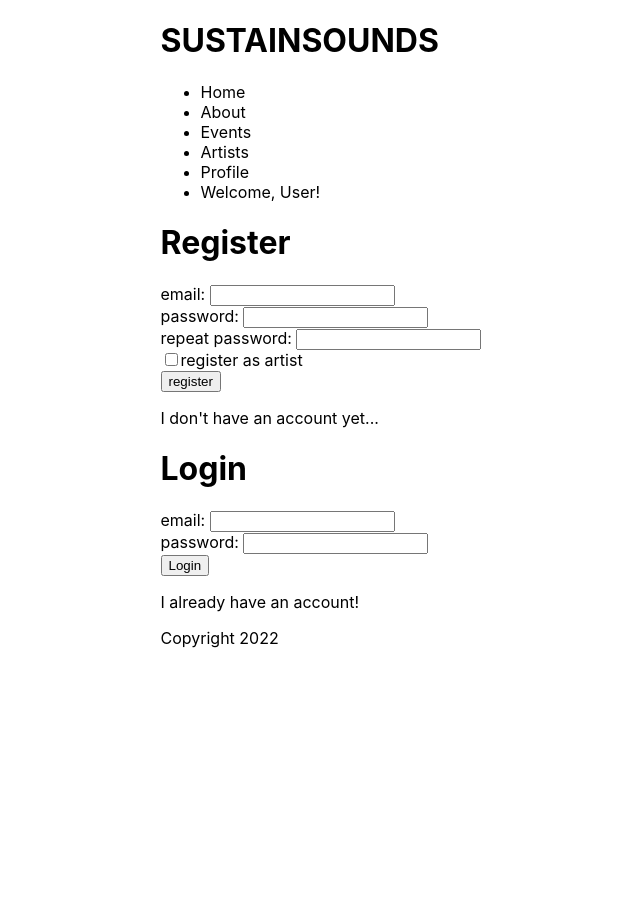
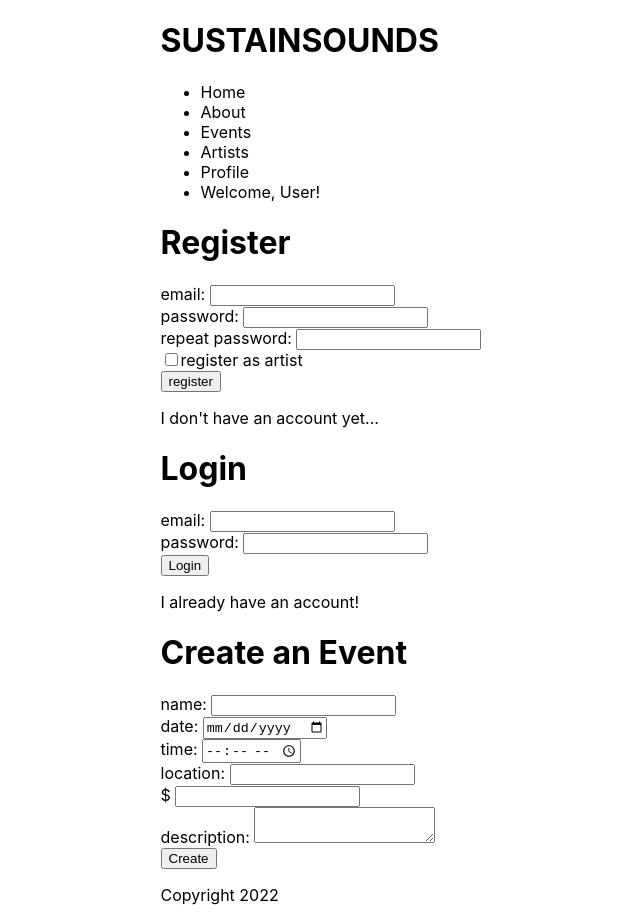
Before and after one commit to vnemchev/sustainsounds-react, a React (Create React App) app in the folder client/: page / in a window 1280 px wide. Shown: the whole page, without its empty margins (319-959 px from the left). Before the commit the page ends 800 px from the top, so only its background shows below. Built offline with nearby package versions, Linux system fonts and the light colour scheme.

Commit message:
Controlled event form

```diff
--- a/client/src/App.js
+++ b/client/src/App.js
@@ -1,8 +1,10 @@
 import Header from './components/common/header/Header';
 import Footer from './components/common/footer/Footer';
 
-import Login from './components/auth/Login';
-import Register from './components/auth/Register';
+import Create from './components/events/create-event/Create';
+
+import Login from './components/auth/login-register/Login';
+import Register from './components/auth/login-register/Register';
 
 const App = () => {
     return (
@@ -12,6 +14,7 @@ const App = () => {
             <div className="main-container">
                 <Register />
                 <Login />
+                <Create />
             </div>
 
             <Footer />
--- a/client/src/components/auth/Login.js
+++ b/client/src/components/auth/login-register/Login.js
@@ -1,5 +1,5 @@
 import { useState } from 'react';
-import * as userService from '../../services/userService';
+import * as userService from '../../../services/userService';
 
 const Login = () => {
     const [loginData, setLoginData] = useState({
@@ -30,7 +30,7 @@ const Login = () => {
                 <h1>Login</h1>
 
                 <div>
-                    <label htmlFor="email">email: </label>
+                    <label htmlFor="login-email">email: </label>
                     <input
                         type="email"
                         id="login-email"
@@ -41,7 +41,7 @@ const Login = () => {
                 </div>
 
                 <div>
-                    <label htmlFor="password">password: </label>
+                    <label htmlFor="login-password">password: </label>
                     <input
                         type="password"
                         id="login-password"
--- a/client/src/components/auth/Register.js
+++ b/client/src/components/auth/login-register/Register.js
@@ -1,5 +1,5 @@
 import { useState } from 'react';
-import * as userService from '../../services/userService';
+import * as userService from '../../../services/userService';
 
 const Register = () => {
     const [registerData, setRegisterData] = useState({
@@ -50,7 +50,7 @@ const Register = () => {
                 <h1>Register</h1>
 
                 <div>
-                    <label htmlFor="email">email: </label>
+                    <label htmlFor="reg-email">email: </label>
                     <input
                         type="email"
                         id="reg-email"
@@ -61,7 +61,7 @@ const Register = () => {
                 </div>
 
                 <div>
-                    <label htmlFor="password">password: </label>
+                    <label htmlFor="reg-password">password: </label>
                     <input
                         type="password"
                         id="reg-password"
--- /dev/null
+++ b/client/src/components/events/create-event/Create.js
@@ -0,0 +1,85 @@
+import { useState } from 'react';
+
+const Create = () => {
+    const [event, setEvent] = useState({
+        name: '',
+        date: '',
+        time: '',
+        location: '',
+        price: '',
+        description: '',
+    });
+
+    const submitHandler = e => {
+        e.preventDefault();
+
+        console.log(event);
+    };
+
+    const changeHandler = e => {
+        setEvent(state => ({
+            ...state,
+            [e.target.name]: e.target.value,
+        }));
+    };
+
+    return (
+        <>
+            <form onSubmit={submitHandler}>
+                <h1>Create an Event</h1>
+
+                <div>
+                    <label htmlFor="event-name">name: </label>
+                    <input type="text" id="event-name" name="name" value={event.name} onChange={changeHandler}></input>
+                </div>
+
+                <div>
+                    <label htmlFor="event-date">date: </label>
+                    <input type="date" id="event-date" name="date" value={event.date} onChange={changeHandler}></input>
+                </div>
+
+                <div>
+                    <label htmlFor="event-time">time: </label>
+                    <input type="time" id="event-time" name="time" value={event.time} onChange={changeHandler}></input>
+                </div>
+
+                <div>
+                    <label htmlFor="event-location">location: </label>
+                    <input
+                        type="text"
+                        id="event-location"
+                        name="location"
+                        value={event.location}
+                        onChange={changeHandler}
+                    ></input>
+                </div>
+
+                <div>
+                    <label htmlFor="event-price">$ </label>
+                    <input
+                        type="number"
+                        id="event-price"
+                        name="price"
+                        value={event.price}
+                        onChange={changeHandler}
+                    ></input>
+                </div>
+
+                <div>
+                    <label htmlFor="event-description">description: </label>
+                    <textarea
+                        id="event-description"
+                        name="description"
+                        value={event.description}
+                        onChange={changeHandler}
+                    ></textarea>
+                </div>
+                <div>
+                    <button type="submit">Create</button>
+                </div>
+            </form>
+        </>
+    );
+};
+
+export default Create;
--- /dev/null
+++ b/client/src/components/home/Home.js
@@ -0,0 +1 @@
+const Home = () => {};
```
Also changed, not shown: client/src/components/events/event-details/Details.js (added), client/src/components/events/event-less/Event.js (added), 1 other file (tests, documents, lock files or other folders).
